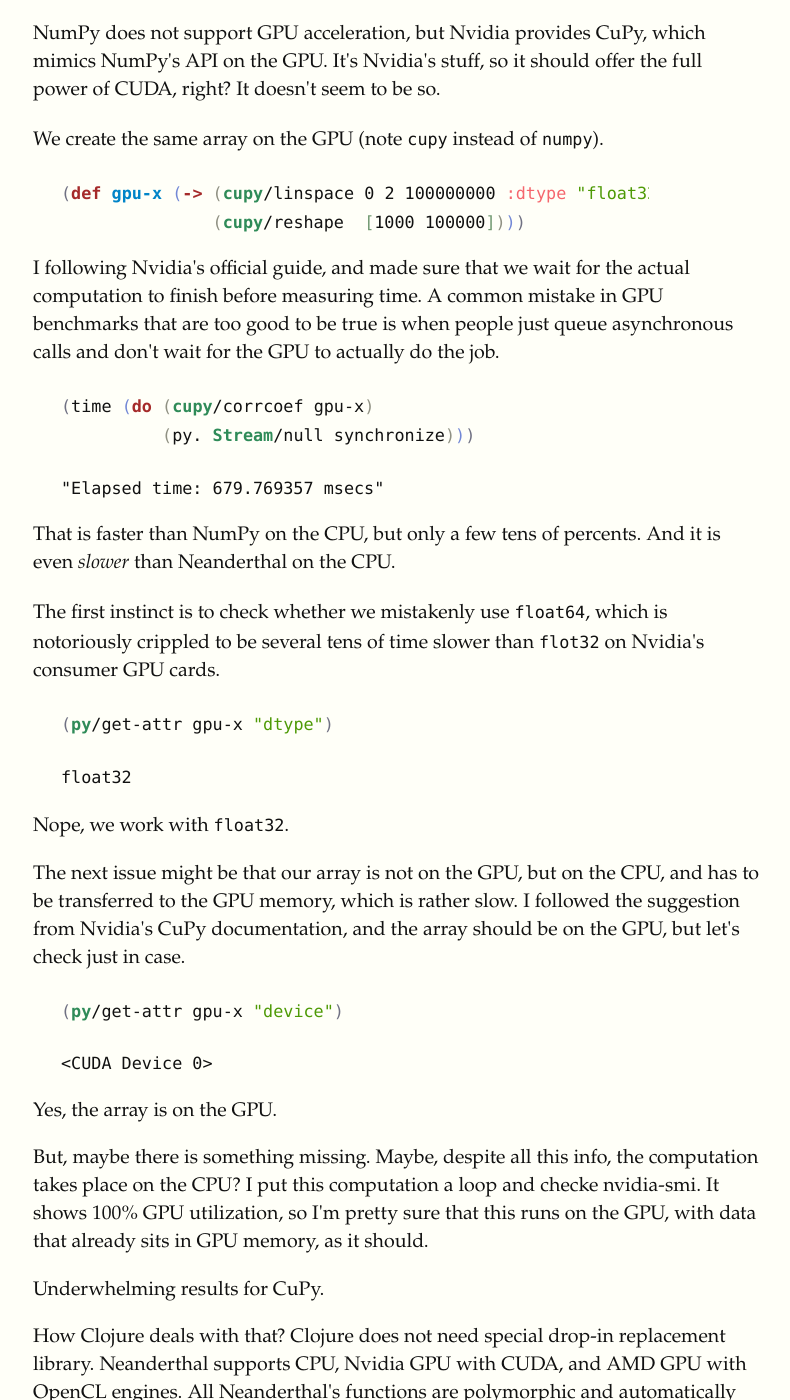
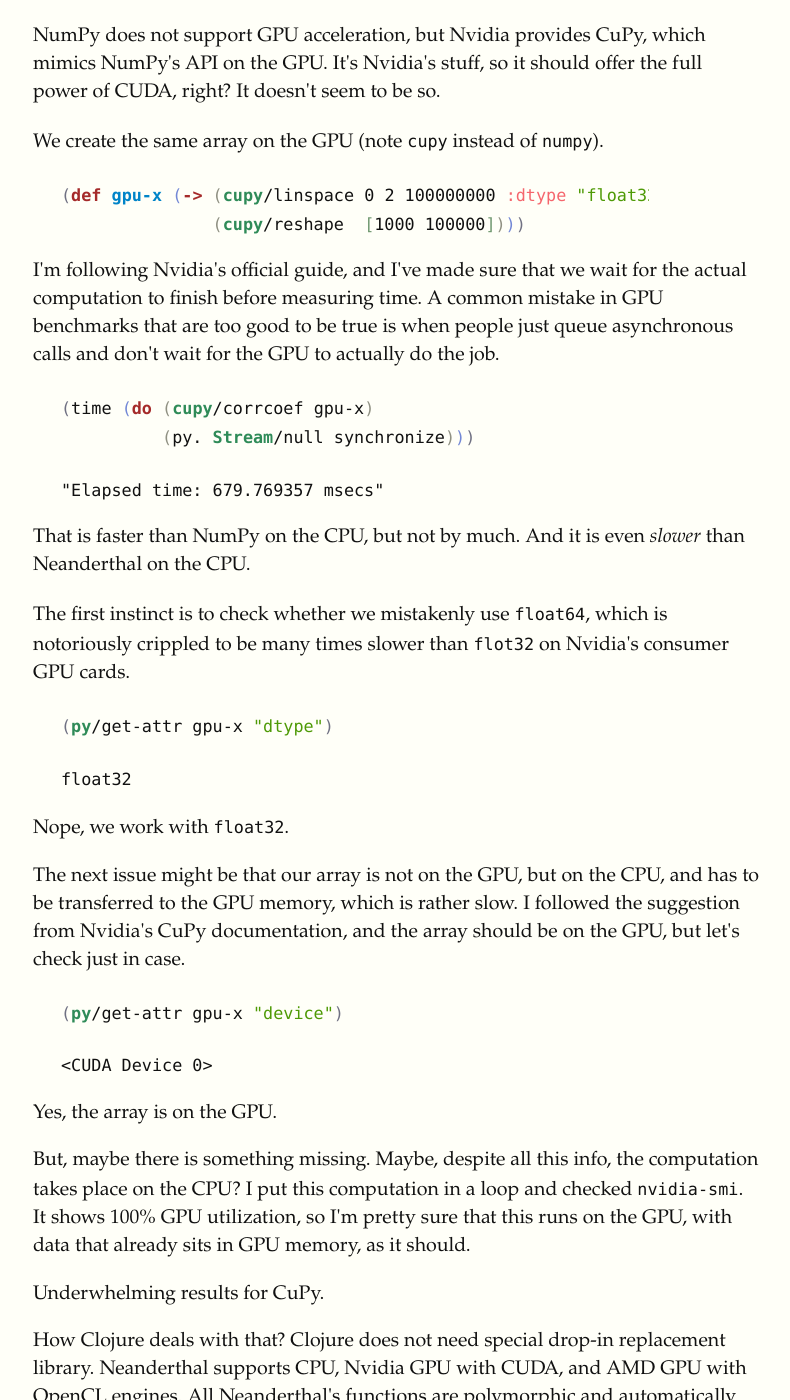
Before and after one commit to blueberry/blueberry.github.io, a Jekyll site: the page built from _posts/2020-04-09-Clojure-Numpy-Cupy-CPU-GPU.html, in a window 1280 px wide and 1400 px high, scrolled down 4735 px. Shown: the whole window, without its empty margins (95-885 px from the left). Built offline with Jekyll 4.4.1, drawn with Linux system fonts in a browser that asks for light colours; formulas are drawn with MathJax 3; comment, search, counter and statistics services are not loaded; some of the changed text lies outside the part shown.

Commit message:
Fix a few typos.

```diff
--- a/_posts/2020-04-09-Clojure-Numpy-Cupy-CPU-GPU.html
+++ b/_posts/2020-04-09-Clojure-Numpy-Cupy-CPU-GPU.html
@@ -296,7 +296,7 @@
 </div>
 
 <p>
-I following Nvidia's official guide, and made sure that we wait for the
+I'm following Nvidia's official guide, and I've made sure that we wait for the
 actual computation to finish before measuring time. A common mistake in GPU
 benchmarks that are too good to be true is when people just queue asynchronous
 calls and don't wait for the GPU to actually do the job.
@@ -313,13 +313,13 @@
 </pre>
 
 <p>
-That is faster than NumPy on the CPU, but only a few tens of percents.
+That is faster than NumPy on the CPU, but not by much.
 And it is even <i>slower</i> than Neanderthal on the CPU.
 </p>
 
 <p>
 The first instinct is to check whether we mistakenly use <code>float64</code>, which
-is notoriously crippled to be several tens of time slower than <code>flot32</code> on
+is notoriously crippled to be many times slower than <code>flot32</code> on
 Nvidia's consumer GPU cards.
 </p>
 
@@ -358,8 +358,8 @@
 
 <p>
 But, maybe there is something missing. Maybe, despite all this info,
-the computation takes place on the CPU? I put this computation a loop
-and checke nvidia-smi. It shows 100% GPU utilization, so I'm pretty sure
+the computation takes place on the CPU? I put this computation in a loop
+and checked <code>nvidia-smi</code>. It shows 100% GPU utilization, so I'm pretty sure
 that this runs on the GPU, with data that already sits in GPU memory, as
 it should.
 </p>
```
Also changed, not shown: other parts of _posts/2020-04-09-Clojure-Numpy-Cupy-CPU-GPU.html (+2 -2 lines).
